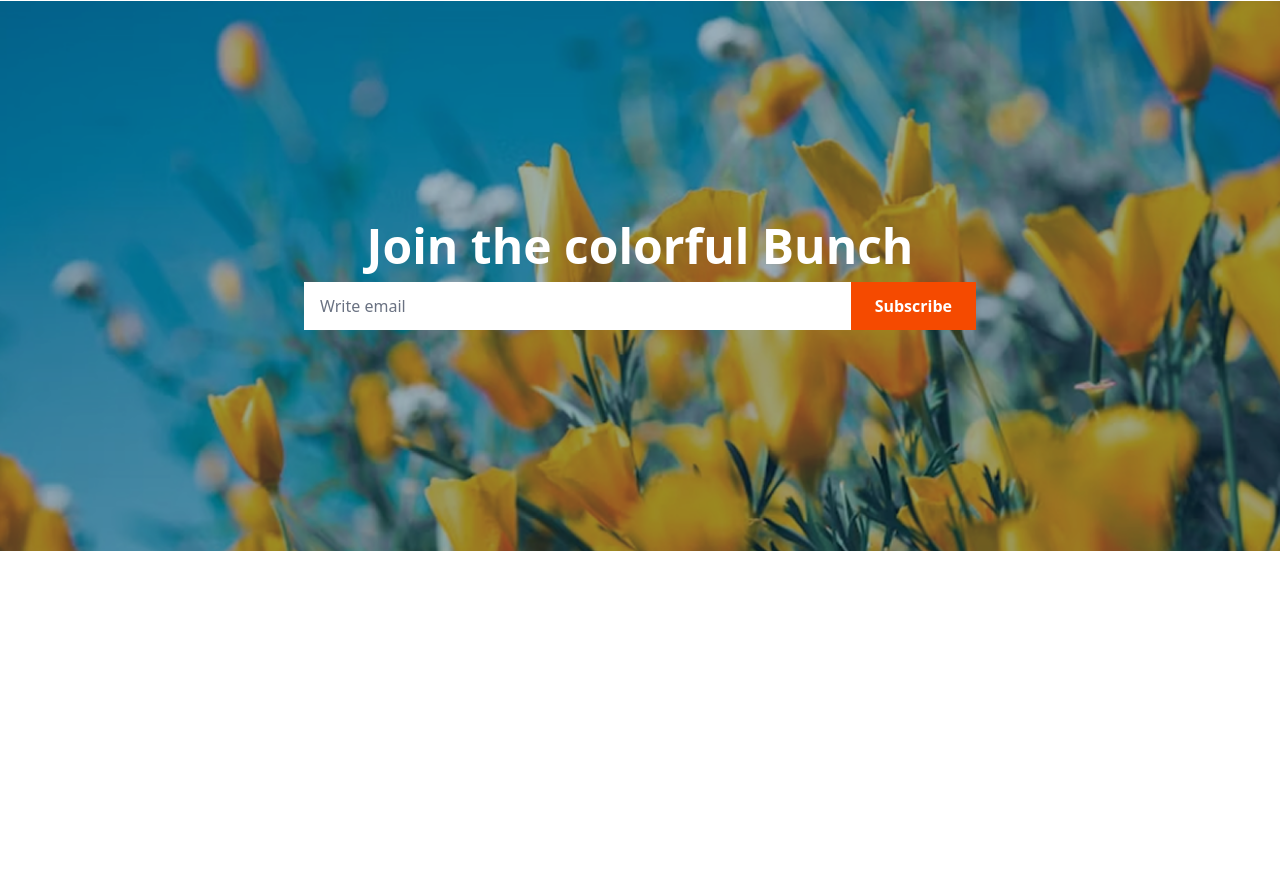
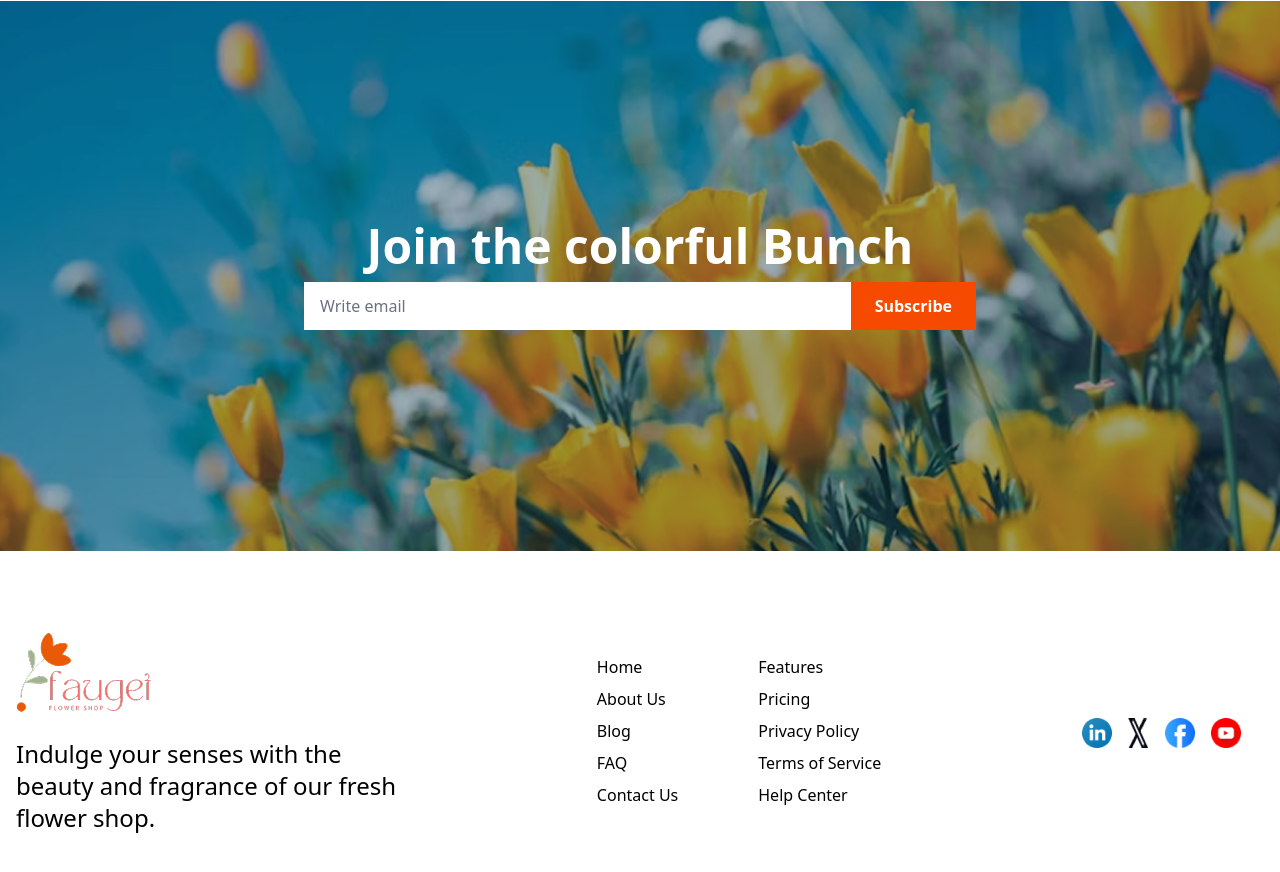
Before and after one commit to ahamedhr4D/Flower-Market, a plain HTML site: page index.html in a window 1280 px wide. Shown: the part 3521-4393 px from the top of the page. Before the commit the page ends 4152 px from the top, so only its background shows below. Drawn offline with nearby package versions, Linux system fonts and the light colour scheme.

Commit message:
complete assignment2

```diff
--- a/index.html
+++ b/index.html
@@ -164,6 +164,35 @@
 
          </section>
     </main>
-    <footer></footer>
+    <footer>
+      <section class="flex mb-30 flex-col sm:flex-row max-w-7xl m-auto px-4 justify-between items-center ">
+        <div >
+          <img class="mb-6" src="./assets/logo.png" alt="">
+          <h1 class="font-normal text-2xl">Indulge your senses with the <br> beauty and fragrance of our fresh <br> flower shop. </h1>
+        </div>
+        <div class="flex flex-col sm:flex-row text-center sm:text-left mb-3 mt-4 gap-20">
+          <ul class=" ">
+            <li class="mb-2">Home</li>
+            <li class="mb-2">About Us</li>
+            <li class="mb-2">Blog</li>
+            <li class="mb-2">FAQ</li>
+            <li class="mb-2">Contact Us</li>
+          </ul>
+          <ul>
+            <li class="mb-2"><a href="google.com">Features</a></li>
+            <li class="mb-2">Pricing</li>
+            <li class="mb-2">Privacy Policy</li>
+            <li class="mb-2">Terms of Service</li>
+            <li class="mb-2">Help Center</li>
+          </ul>
+        </div>
+        <div class="flex gap-4 mr-38  max-w-[30px] max-h-[30px]">
+          <img src="./assets/icon-linkedin.png" alt="">
+          <img src="./assets/icon-twitter.png" alt="">
+          <img src="./assets/icon-facebook.png" alt="">
+          <img src="./assets/icon-youtube.png" alt="">
+        </div>
+      </section>
+    </footer>
   </body>
 </html>
```
